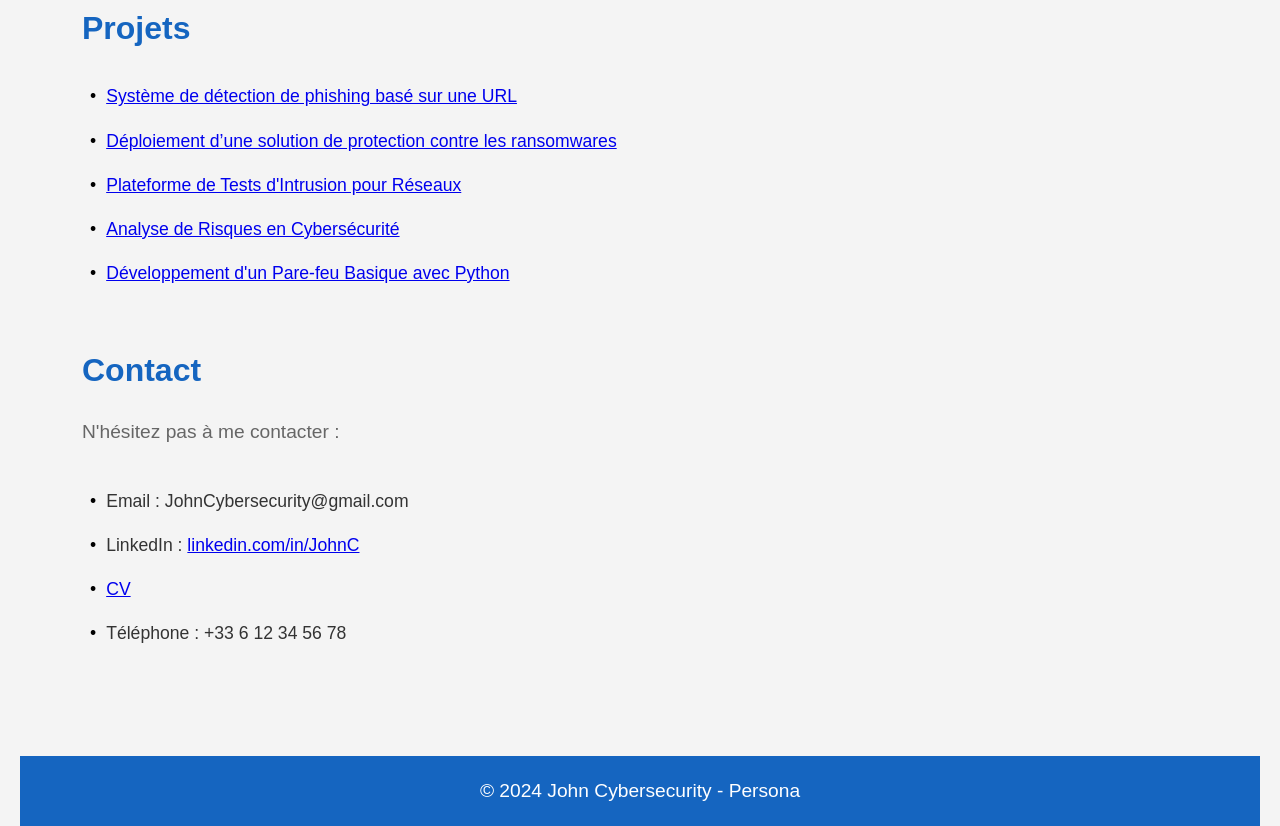
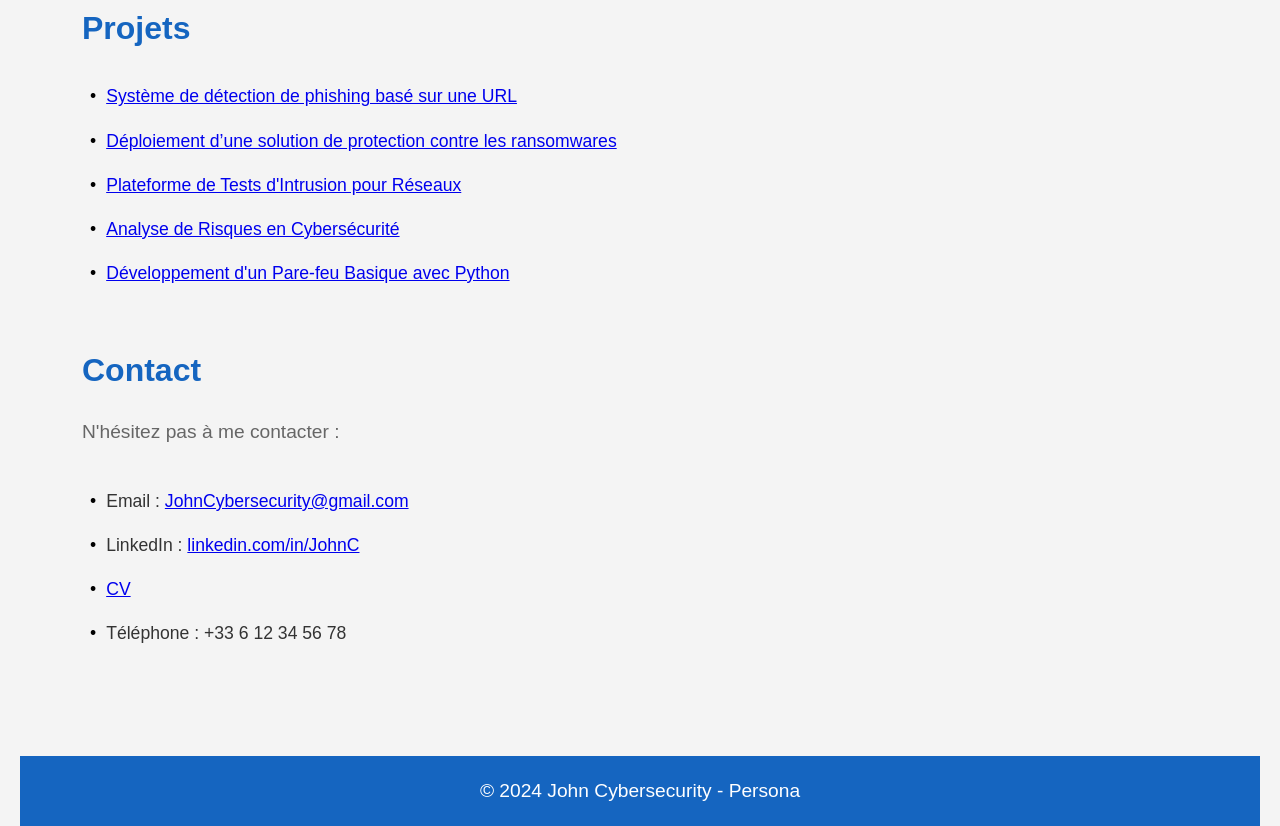
Before and after one commit to LLLEN333/projet_portfolio, a plain HTML site: page site portefolio/index.html in a window 1280 px wide. Shown: the part 1057-1883 px from the top of the page. Drawn offline with Linux system fonts and the light colour scheme.

Commit message:
index.html

```diff
--- a/site portefolio/index.html
+++ b/site portefolio/index.html
@@ -61,7 +61,7 @@
             <h2>Contact</h2>
             <p>N'hésitez pas à me contacter :</p>
             <ul>
-                <li>Email : JohnCybersecurity@gmail.com</li>
+                <li>Email : <a href="mailto:JohnCybersecurity@example.com">JohnCybersecurity@gmail.com</a></li>
                 <li>LinkedIn : <a href="john_linkdin.pdf" target="_blank">linkedin.com/in/JohnC</a></li>
                 <li><a href="john_cv.pdf" target="_blank">CV</a></li>
                 <li>Téléphone : +33 6 12 34 56 78</li>
```
